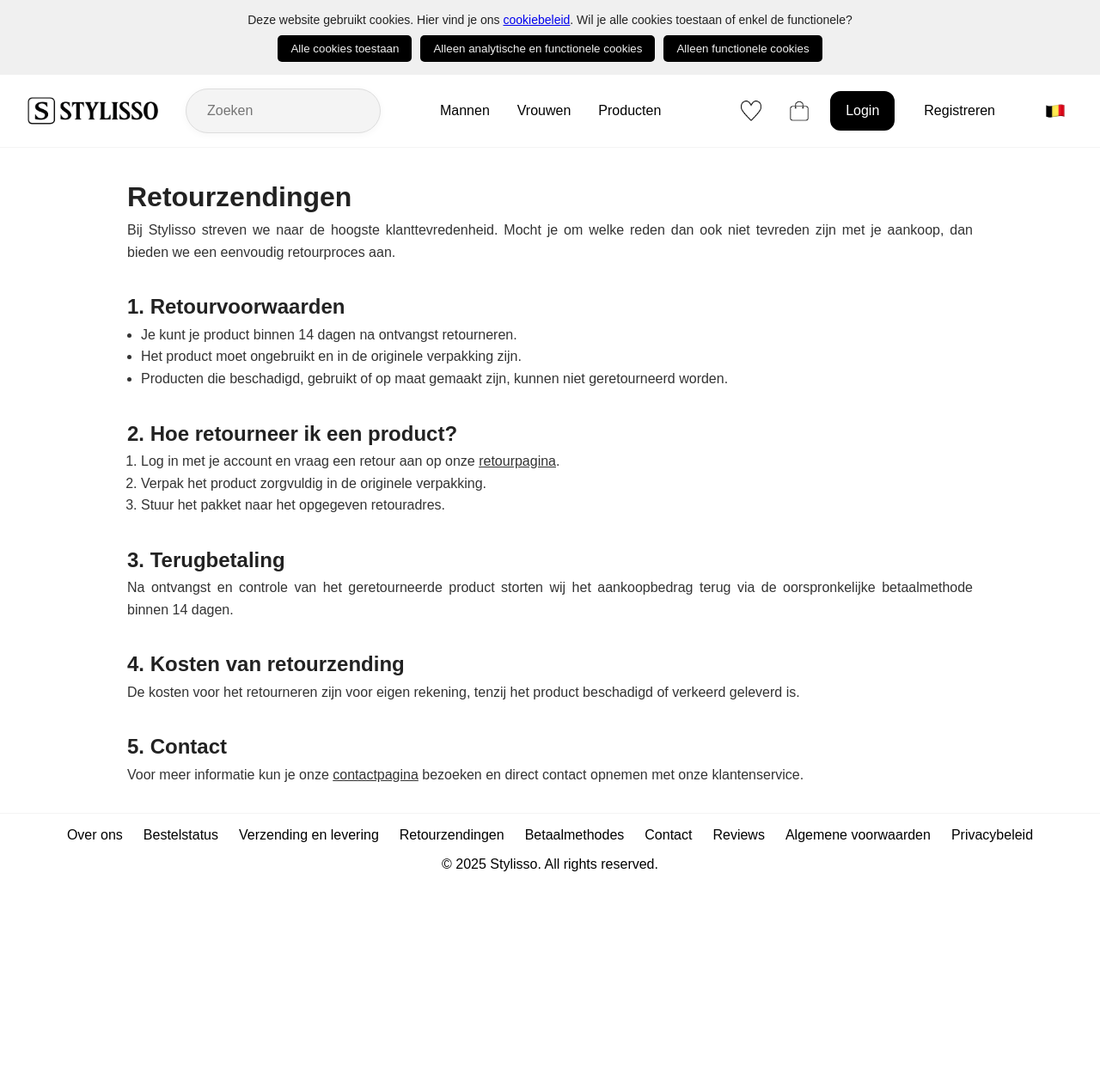
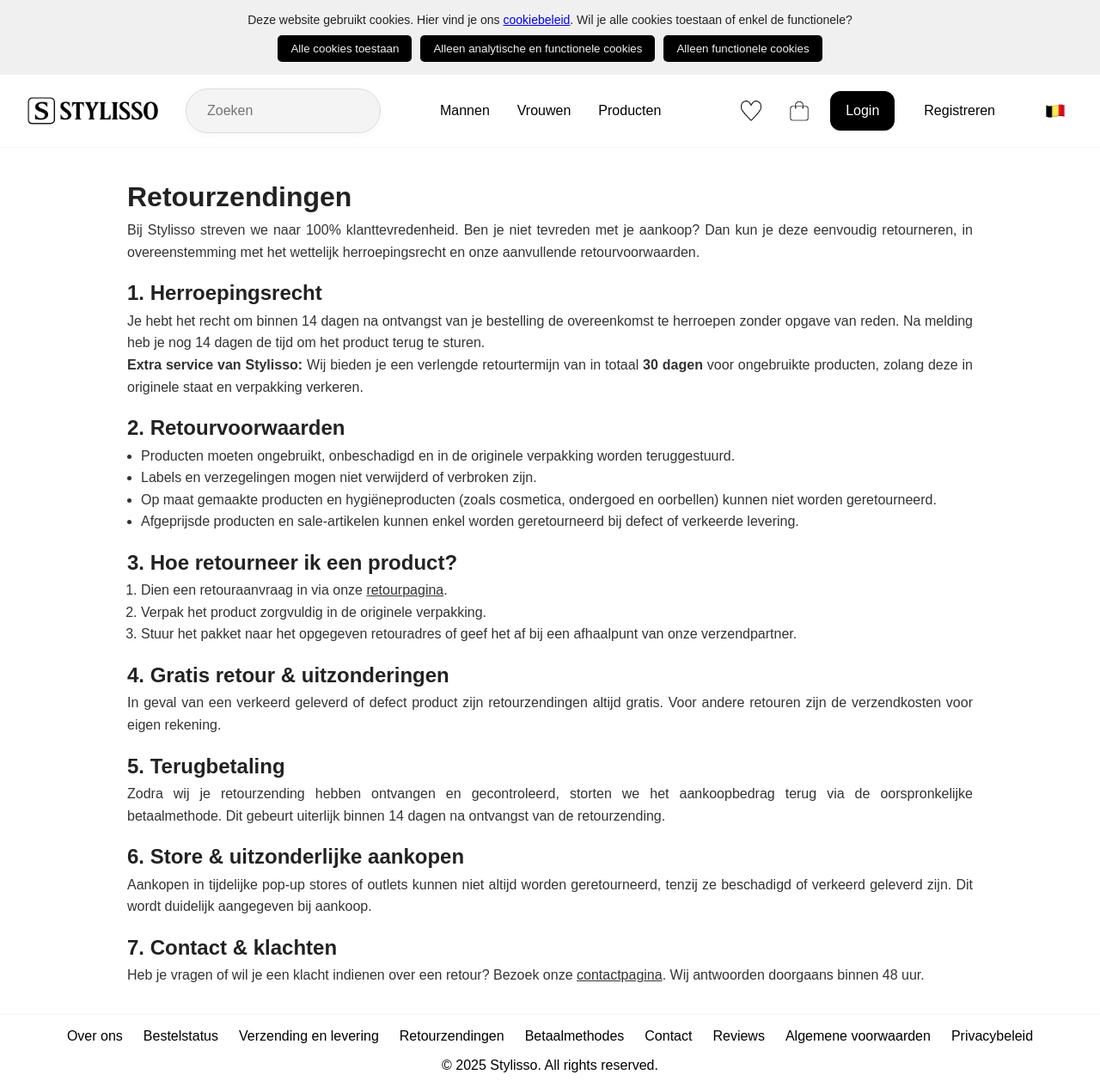
Before and after one commit to danirodeyns/stylisso-site, a PHP site: page /retourzendingen.html in a window 1280 px wide. Shown: the whole page at 86% size. Before the commit the page ends 1014 px from the top, so only its background shows below. Run offline with PHP 8.4, Linux system fonts and the light colour scheme; data that the repository does not hold is empty.

Commit message:
Retourzendingen.html updaten

```diff
--- a/retourzendingen.html
+++ b/retourzendingen.html
@@ -3,7 +3,7 @@
 <head>
   <meta charset="UTF-8" />
   <meta name="viewport" content="width=device-width, initial-scale=1.0" />
-  <title>Stylisso</title>
+  <title>Retourzendingen | Stylisso</title>
   <link rel="stylesheet" href="style.css" />
 </head>
 <body>
@@ -14,40 +14,52 @@
     <h1>Retourzendingen</h1>
 
     <section>
-        <p>Bij Stylisso streven we naar de hoogste klanttevredenheid. Mocht je om welke reden dan ook niet tevreden zijn met je aankoop, dan bieden we een eenvoudig retourproces aan.</p>
+      <p>Bij Stylisso streven we naar 100% klanttevredenheid. Ben je niet tevreden met je aankoop? Dan kun je deze eenvoudig retourneren, in overeenstemming met het wettelijk herroepingsrecht en onze aanvullende retourvoorwaarden.</p>
     </section>
 
     <section>
-        <h2>1. Retourvoorwaarden</h2>
-        <ul>
-            <li>Je kunt je product binnen 14 dagen na ontvangst retourneren.</li>
-            <li>Het product moet ongebruikt en in de originele verpakking zijn.</li>
-            <li>Producten die beschadigd, gebruikt of op maat gemaakt zijn, kunnen niet geretourneerd worden.</li>
-        </ul>
+      <h2>1. Herroepingsrecht</h2>
+      <p>Je hebt het recht om binnen 14 dagen na ontvangst van je bestelling de overeenkomst te herroepen zonder opgave van reden. Na melding heb je nog 14 dagen de tijd om het product terug te sturen.</p>
+      <p><strong>Extra service van Stylisso:</strong> Wij bieden je een verlengde retourtermijn van in totaal <strong>30 dagen</strong> voor ongebruikte producten, zolang deze in originele staat en verpakking verkeren.</p>
     </section>
 
     <section>
-        <h2>2. Hoe retourneer ik een product?</h2>
-        <ol>
-            <li>Log in met je account en vraag een retour aan op onze <a href="retourneren.html">retourpagina</a>.</li>
-            <li>Verpak het product zorgvuldig in de originele verpakking.</li>
-            <li>Stuur het pakket naar het opgegeven retouradres.</li>
-        </ol>
+      <h2>2. Retourvoorwaarden</h2>
+      <ul>
+        <li>Producten moeten ongebruikt, onbeschadigd en in de originele verpakking worden teruggestuurd.</li>
+        <li>Labels en verzegelingen mogen niet verwijderd of verbroken zijn.</li>
+        <li>Op maat gemaakte producten en hygiëneproducten (zoals cosmetica, ondergoed en oorbellen) kunnen niet worden geretourneerd.</li>
+        <li>Afgeprijsde producten en sale-artikelen kunnen enkel worden geretourneerd bij defect of verkeerde levering.</li>
+      </ul>
     </section>
 
     <section>
-      <h2>3. Terugbetaling</h2>
-      <p>Na ontvangst en controle van het geretourneerde product storten wij het aankoopbedrag terug via de oorspronkelijke betaalmethode binnen 14 dagen.</p>
+      <h2>3. Hoe retourneer ik een product?</h2>
+      <ol>
+        <li>Dien een retouraanvraag in via onze <a href="retourneren.html">retourpagina</a>.</li>
+        <li>Verpak het product zorgvuldig in de originele verpakking.</li>
+        <li>Stuur het pakket naar het opgegeven retouradres of geef het af bij een afhaalpunt van onze verzendpartner.</li>
+      </ol>
     </section>
 
     <section>
-      <h2>4. Kosten van retourzending</h2>
-      <p>De kosten voor het retourneren zijn voor eigen rekening, tenzij het product beschadigd of verkeerd geleverd is.</p>
+      <h2>4. Gratis retour & uitzonderingen</h2>
+      <p>In geval van een verkeerd geleverd of defect product zijn retourzendingen altijd gratis. Voor andere retouren zijn de verzendkosten voor eigen rekening.</p>
     </section>
 
     <section>
-      <h2>5. Contact</h2>
-      <p>Voor meer informatie kun je onze <a href="contact.html">contactpagina</a> bezoeken en direct contact opnemen met onze klantenservice.</p>
+      <h2>5. Terugbetaling</h2>
+      <p>Zodra wij je retourzending hebben ontvangen en gecontroleerd, storten we het aankoopbedrag terug via de oorspronkelijke betaalmethode. Dit gebeurt uiterlijk binnen 14 dagen na ontvangst van de retourzending.</p>
+    </section>
+
+    <section>
+      <h2>6. Store & uitzonderlijke aankopen</h2>
+      <p>Aankopen in tijdelijke pop-up stores of outlets kunnen niet altijd worden geretourneerd, tenzij ze beschadigd of verkeerd geleverd zijn. Dit wordt duidelijk aangegeven bij aankoop.</p>
+    </section>
+
+    <section>
+      <h2>7. Contact & klachten</h2>
+      <p>Heb je vragen of wil je een klacht indienen over een retour? Bezoek onze <a href="contact.html">contactpagina</a>. Wij antwoorden doorgaans binnen 48 uur.</p>
     </section>
   </main>
 
--- a/style.css
+++ b/style.css
@@ -1736,7 +1736,7 @@ input[type="number"].quantity-input {
 }
 
 .retourzendingen-container section {
-  margin-bottom: 2rem;
+  margin-bottom: 1rem;
 }
 
 .retourzendingen-container a {
```
